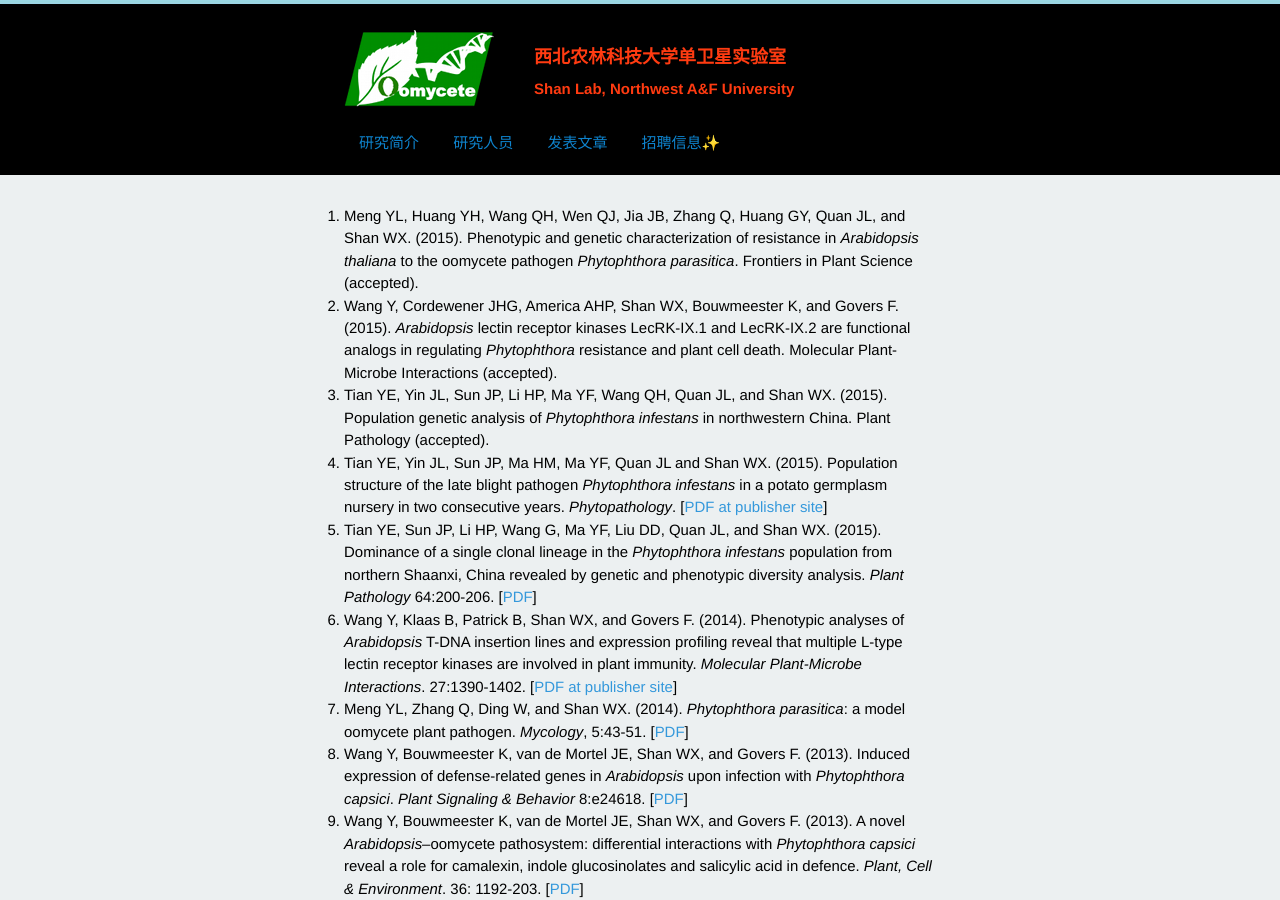
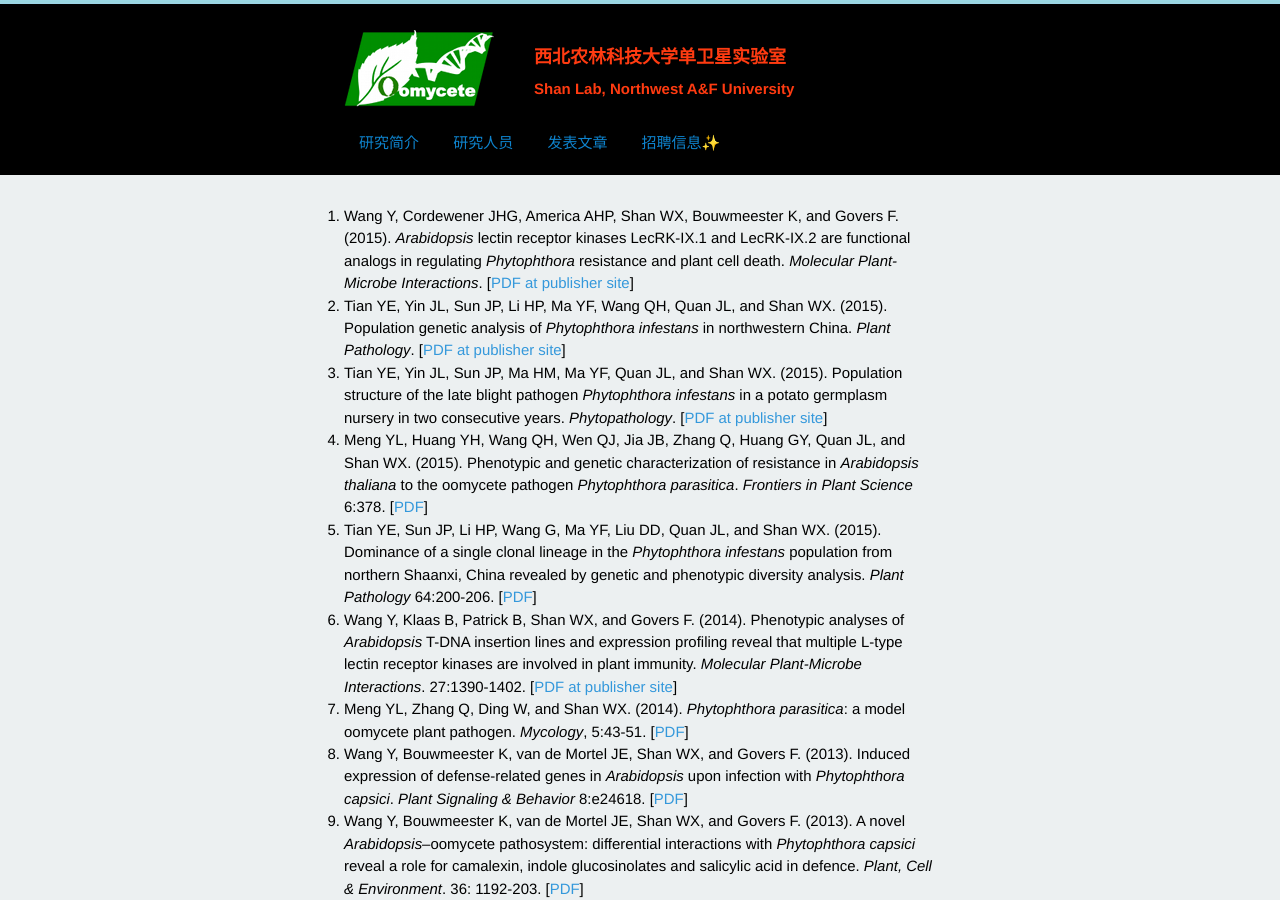
Before and after one commit to shanclub2/shanlab, a Jekyll site: the page built from publication.html, in a window 1280 px wide and 900 px high. Built offline with Jekyll 4.4.1, drawn with Linux system fonts in a browser that asks for light colours; Markdown is read by kramdown in place of the engine named in the settings; a script that is not in the unit is left out.

Commit message:
update pub

```diff
--- a/publication.html
+++ b/publication.html
@@ -11,19 +11,19 @@ title: 单卫星实验室
 <ol>
 
 <li>
-Meng YL, Huang YH, Wang QH, Wen QJ, Jia JB, Zhang Q, Huang GY, Quan JL, and Shan WX. (2015). Phenotypic and genetic characterization of resistance in <i>Arabidopsis thaliana</i> to the oomycete pathogen <i>Phytophthora parasitica</i>. Frontiers in Plant Science (accepted).
+Wang Y, Cordewener JHG, America AHP, Shan WX, Bouwmeester K, and Govers F. (2015). <i>Arabidopsis</i> lectin receptor kinases LecRK-IX.1 and LecRK-IX.2 are functional analogs in regulating <i>Phytophthora</i> resistance and plant cell death. <i>Molecular Plant-Microbe Interactions</i>. [<a href="http://apsjournals.apsnet.org/doi/pdf/10.1094/MPMI-02-15-0025-R">PDF at publisher site</a>]
 </li>
 
 <li>
-Wang Y, Cordewener JHG, America AHP, Shan WX, Bouwmeester K, and Govers F. (2015). <i>Arabidopsis</i> lectin receptor kinases LecRK-IX.1 and LecRK-IX.2 are functional analogs in regulating <i>Phytophthora</i> resistance and plant cell death. Molecular Plant-Microbe Interactions (accepted).
+Tian YE, Yin JL, Sun JP, Li HP, Ma YF, Wang QH, Quan JL, and Shan WX. (2015). Population genetic analysis of <i>Phytophthora infestans</i> in northwestern China. <i>Plant Pathology</i>. [<a href="http://onlinelibrary.wiley.com/doi/10.1111/ppa.12392/pdf">PDF at publisher site</a>]
 </li>
 
 <li>
-Tian YE, Yin JL, Sun JP, Li HP, Ma YF, Wang QH, Quan JL, and Shan WX. (2015). Population genetic analysis of <i>Phytophthora infestans</i> in northwestern China. Plant Pathology (accepted).
+Tian YE, Yin JL, Sun JP, Ma HM, Ma YF, Quan JL, and Shan WX. (2015). Population structure of the late blight pathogen <i>Phytophthora infestans</i> in a potato germplasm nursery in two consecutive years. <i>Phytopathology</i>. [<a href="http://apsjournals.apsnet.org/doi/pdf/10.1094/PHYTO-03-14-0073-R">PDF at publisher site</a>]
 </li>
 
 <li>
-Tian YE, Yin JL, Sun JP, Ma HM, Ma YF, Quan JL and Shan WX. (2015). Population structure of the late blight pathogen <i>Phytophthora infestans</i> in a potato germplasm nursery in two consecutive years. <i>Phytopathology</i>. [<a href="http://apsjournals.apsnet.org/doi/pdf/10.1094/PHYTO-03-14-0073-R">PDF at publisher site</a>]
+Meng YL, Huang YH, Wang QH, Wen QJ, Jia JB, Zhang Q, Huang GY, Quan JL, and Shan WX. (2015). Phenotypic and genetic characterization of resistance in <i>Arabidopsis thaliana</i> to the oomycete pathogen <i>Phytophthora parasitica</i>. <i>Frontiers in Plant Science</i> 6:378. [<a href="/pdf/ymeng2015.pdf">PDF</a>]
 </li>
 
 <li>
@@ -128,5 +128,4 @@ Chamnanpunt J, Shan WX, and Tyler BM. (2001). High frequency mitotic gene conver
 </ol>
 
 
-
 </div>
```
Also changed, not shown: 1 other file.
